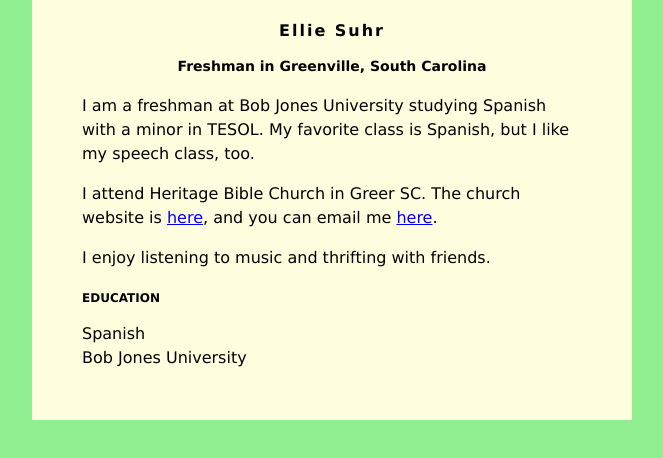
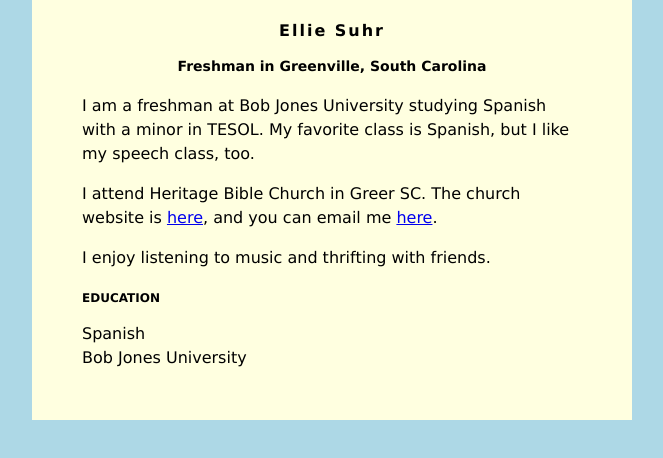
Before and after one commit to 1eseo/1eseo.github.io, a plain HTML site: page index.html in a window 1280 px wide. Shown: the whole page, without its empty margins (308-971 px from the left). Drawn offline with Linux system fonts and the light colour scheme.

Commit message:
Update index.html

```diff
--- a/index.html
+++ b/index.html
@@ -2,7 +2,7 @@
 <head>
 <style>
 body {
-    background: lightgreen;
+    background: lightblue;
     font-family: Verdana;
 }
 #content {
```
